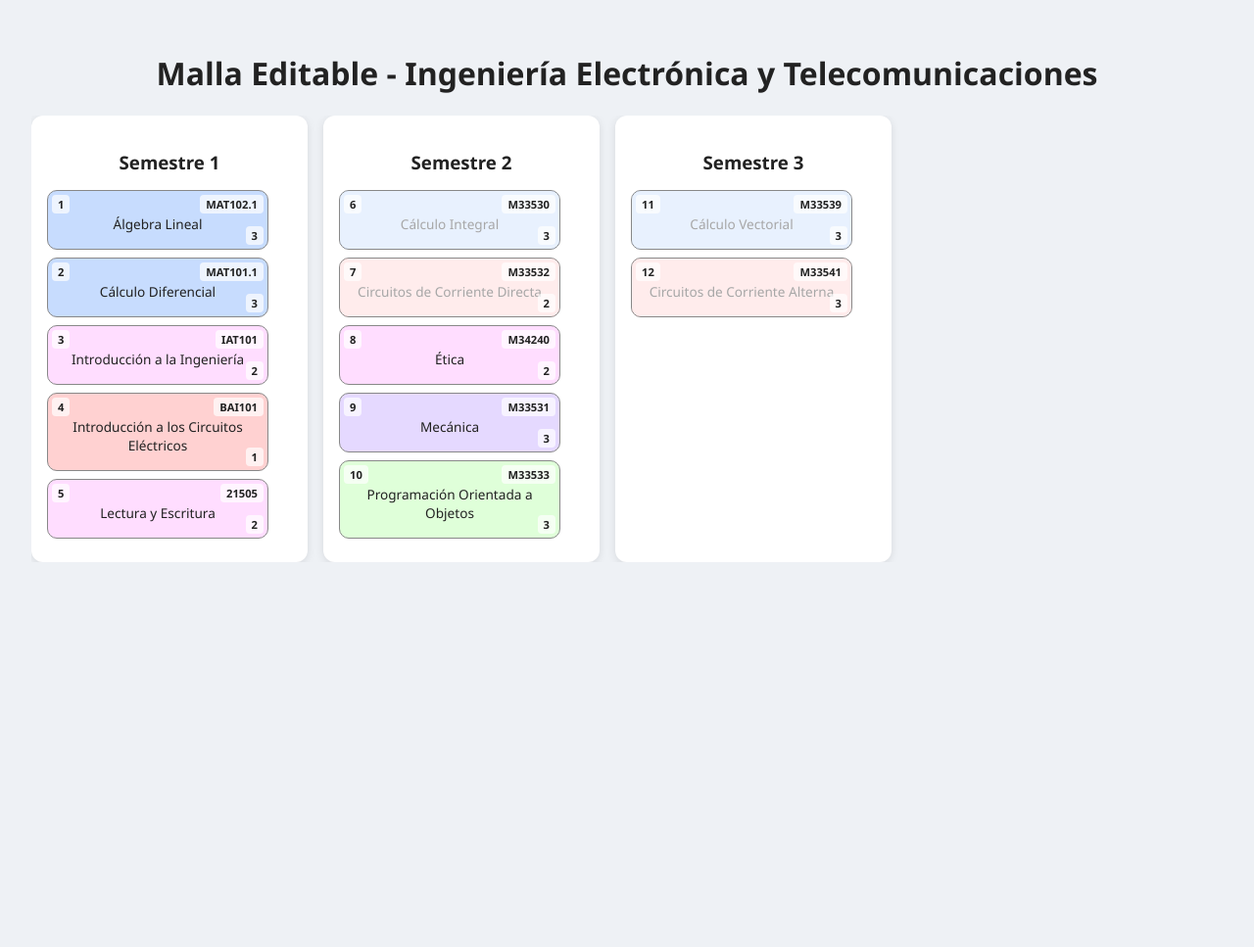
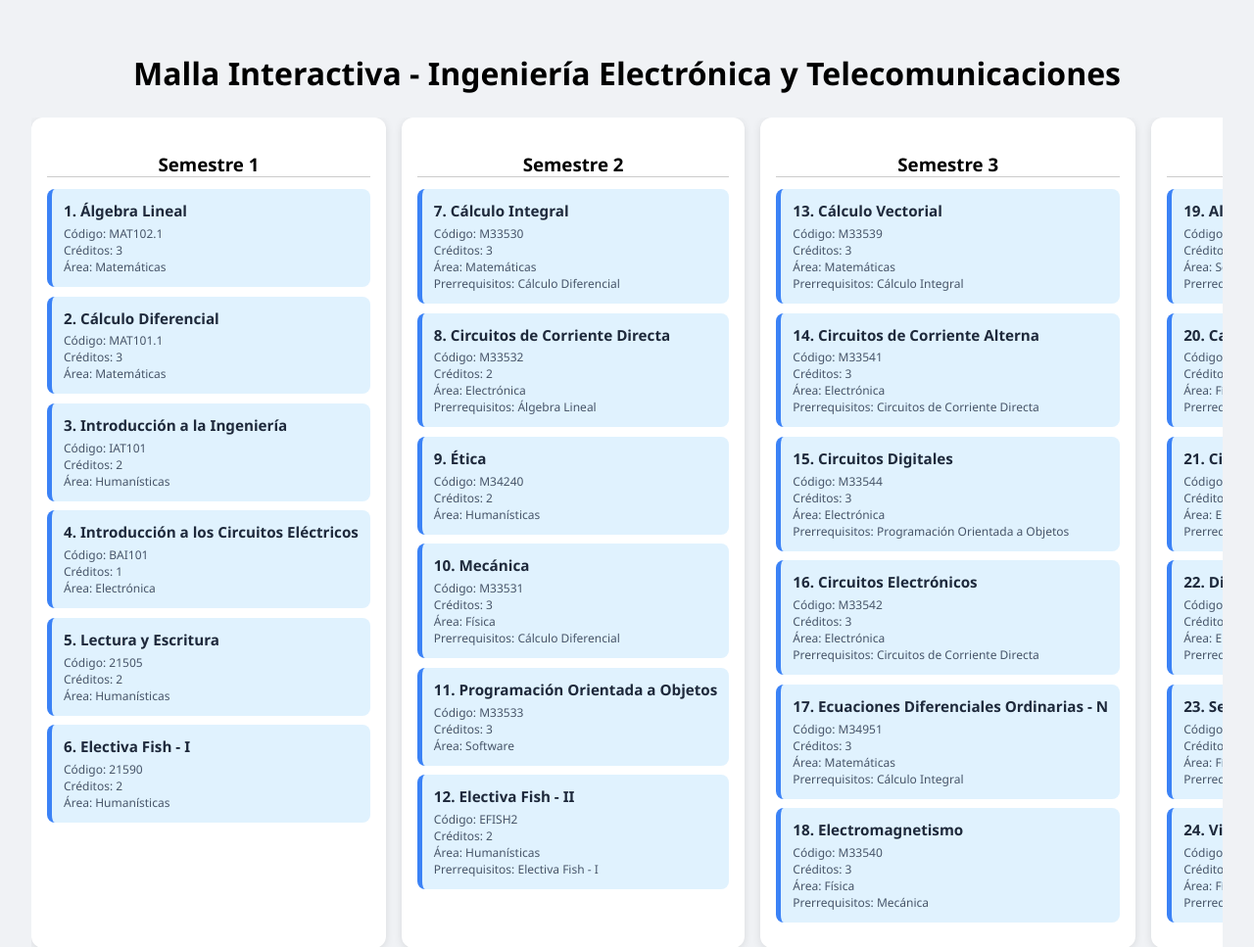
Before and after one commit to mariamsolano/prueba, a plain HTML site: page index.html in a window 1280 px wide. Shown: the top 967 px of the page at 98% size. Before the commit the page ends 800 px from the top, so only its background shows below. Drawn offline with Linux system fonts and the light colour scheme.

Commit message:
Update index.html

```diff
--- a/index.html
+++ b/index.html
@@ -1,221 +1,142 @@
 <!DOCTYPE html>
 <html lang="es">
 <head>
-  <meta charset="UTF-8">
-  <meta name="viewport" content="width=device-width, initial-scale=1.0">
-  <title>Malla Editable - Ingeniería Electrónica y Telecomunicaciones</title>
+  <meta charset="UTF-8" />
+  <meta name="viewport" content="width=device-width, initial-scale=1.0"/>
+  <title>Malla Interactiva - Electrónica y Telecomunicaciones</title>
   <style>
-    :root {
-      --bg-light: #eef1f5;
-      --bg-dark: #121212;
-      --text-light: #222;
-      --text-dark: #e0e0e0;
-      --card-light: #fff;
-      --card-dark: #1e1e1e;
-    }
-    @media (prefers-color-scheme: dark) {
-      :root {
-        --bg: var(--bg-dark);
-        --text: var(--text-dark);
-        --card: var(--card-dark);
-      }
-    }
-    @media (prefers-color-scheme: light), (prefers-color-scheme: no-preference) {
-      :root {
-        --bg: var(--bg-light);
-        --text: var(--text-light);
-        --card: var(--card-light);
-      }
-    }
     body {
-      background: var(--bg);
-      color: var(--text);
       font-family: 'Segoe UI', sans-serif;
       margin: 0;
       padding: 2rem;
+      background: #f0f2f5;
     }
+
     h1 {
       text-align: center;
+      margin-bottom: 1.5rem;
     }
+
     .grid {
       display: flex;
       gap: 1rem;
       overflow-x: auto;
     }
+
     .semestre {
-      background: var(--card);
+      background: #fff;
       padding: 1rem;
       border-radius: 12px;
-      min-width: 250px;
+      min-width: 240px;
       box-shadow: 0 2px 8px rgba(0,0,0,0.1);
+      flex-shrink: 0;
     }
+
     .semestre h3 {
       text-align: center;
-      margin-bottom: 1rem;
+      border-bottom: 1px solid #ccc;
+      margin-bottom: 0.75rem;
     }
+
     .materia {
-      position: relative;
-      border: 1px solid #888;
-      border-radius: 10px;
-      padding: 1.5rem 0.75rem 1rem;
-      margin-bottom: 0.5rem;
-      font-size: 0.85rem;
-      max-width: 200px;
-      width: 100%;
-      cursor: pointer;
-      overflow: hidden;
-      transition: all 0.3s ease;
+      background: #e0f2fe;
+      border-left: 5px solid #3b82f6;
+      border-radius: 8px;
+      padding: 0.75rem;
+      margin-bottom: 0.6rem;
     }
-    .materia[data-area="Matemáticas"]         { background: color-mix(in srgb, #a1c4fd 60%, var(--card)); }
-    .materia[data-area="Física"]              { background: color-mix(in srgb, #d3bfff 60%, var(--card)); }
-    .materia[data-area="Electricidad"]        { background: color-mix(in srgb, #ffb3b3 60%, var(--card)); }
-    .materia[data-area="Electrónica"]         { background: color-mix(in srgb, #ffd6a5 60%, var(--card)); }
-    .materia[data-area="Software"]            { background: color-mix(in srgb, #caffbf 60%, var(--card)); }
-    .materia[data-area="Telecomunicaciones"]  { background: color-mix(in srgb, #b5ead7 60%, var(--card)); }
-    .materia[data-area="Señales"]             { background: color-mix(in srgb, #9bf6ff 60%, var(--card)); }
-    .materia[data-area="Humanísticas"]        { background: color-mix(in srgb, #ffc6ff 60%, var(--card)); }
-    .materia[data-area="Proyectos"]           { background: color-mix(in srgb, #fdffb6 60%, var(--card)); }
-    .materia[data-area="Electiva"]            { background: color-mix(in srgb, #e0c3fc 60%, var(--card)); }
 
-    .materia .numero, .materia .codigo, .materia .creditos {
-      position: absolute;
-      font-size: 0.7rem;
-      font-weight: bold;
-      background: rgba(255,255,255,0.7);
-      padding: 2px 6px;
-      border-radius: 4px;
-      z-index: 2;
+    .materia strong {
+      display: block;
+      margin-bottom: 0.3rem;
+      font-size: 0.95rem;
+      color: #1e293b;
     }
-    .materia .numero { top: 4px; left: 4px; }
-    .materia .codigo { top: 4px; right: 4px; }
-    .materia .creditos { bottom: 4px; right: 4px; }
-    .materia span {
-      position: relative;
-      z-index: 1;
-      text-align: center;
+
+    .materia small {
       display: block;
+      font-size: 0.75rem;
+      color: #475569;
     }
-    .materia[data-aprobada="true"]::after {
-      content: "";
-      position: absolute;
-      top: 0;
-      left: 0;
-      width: 141%;
-      height: 2px;
-      background-color: var(--text);
-      transform: rotate(45deg);
-      transform-origin: top left;
-      z-index: 3;
+
+    @media (prefers-color-scheme: dark) {
+      body {
+        background: #121212;
+        color: #e0e0e0;
       }
-    .materia[data-bloqueada="true"]::before {
-      content: "";
-      position: absolute;
-      top: 0; left: 0; width: 100%; height: 100%;
-      background: rgba(255,255,255,0.6);
-      z-index: 2;
+
+      .semestre {
+        background: #1e1e1e;
+        box-shadow: none;
       }
-    @media (prefers-color-scheme: dark) {
-      .materia .numero,
-      .materia .codigo,
-      .materia .creditos {
-        background: rgba(0,0,0,0.6);
+
+      .materia {
+        background: #1d4ed8;
+        border-left-color: #60a5fa;
       }
-      .materia[data-bloqueada="true"]::before {
-        background: rgba(0,0,0,0.6);
+
+      .materia strong {
+        color: #ffffff;
+      }
+
+      .materia small {
+        color: #cbd5e1;
       }
     }
   </style>
 </head>
 <body>
-  <h1>Malla Editable - Ingeniería Electrónica y Telecomunicaciones</h1>
-  <div class="grid" id="contenedor"></div>
+  <h1>Malla Interactiva - Ingeniería Electrónica y Telecomunicaciones</h1>
+  <div id="malla-original" class="grid"></div>
 
   <script>
-    const materias = [
-      { numero: 1, codigo: 'MAT102.1', nombre: 'Álgebra Lineal', semestre: 1, area: 'Matemáticas', creditos: 3 },
-      { numero: 2, codigo: 'MAT101.1', nombre: 'Cálculo Diferencial', semestre: 1, area: 'Matemáticas', creditos: 3 },
-      { numero: 3, codigo: 'IAT101', nombre: 'Introducción a la Ingeniería', semestre: 1, area: 'Humanísticas', creditos: 2 },
-      { numero: 4, codigo: 'BAI101', nombre: 'Introducción a los Circuitos Eléctricos', semestre: 1, area: 'Electricidad', creditos: 1 },
-      { numero: 5, codigo: '21505', nombre: 'Lectura y Escritura', semestre: 1, area: 'Humanísticas', creditos: 2 },
-      { numero: 6, codigo: 'M33530', nombre: 'Cálculo Integral', semestre: 2, area: 'Matemáticas', creditos: 3, prerequisitos: ['Cálculo Diferencial'] },
-      { numero: 7, codigo: 'M33532', nombre: 'Circuitos de Corriente Directa', semestre: 2, area: 'Electricidad', creditos: 2, prerequisitos: ['Introducción a los Circuitos Eléctricos'] },
-      { numero: 8, codigo: 'M34240', nombre: 'Ética', semestre: 2, area: 'Humanísticas', creditos: 2 },
-      { numero: 9, codigo: 'M33531', nombre: 'Mecánica', semestre: 2, area: 'Física', creditos: 3 },
-      { numero: 10, codigo: 'M33533', nombre: 'Programación Orientada a Objetos', semestre: 2, area: 'Software', creditos: 3 },
-      { numero: 11, codigo: 'M33539', nombre: 'Cálculo Vectorial', semestre: 3, area: 'Matemáticas', creditos: 3, prerequisitos: ['Cálculo Integral'] },
-      { numero: 12, codigo: 'M33541', nombre: 'Circuitos de Corriente Alterna', semestre: 3, area: 'Electricidad', creditos: 3, prerequisitos: ['Circuitos de Corriente Directa'] }
-    ];
+    fetch('materias.json')
+      .then(res => res.json())
+      .then(data => {
+        const materias = data.map((arr, i) => ({
+          numero: i + 1,
+          codigo: arr[0],
+          nombre: arr[1],
+          creditos: arr[2],
+          area: arr[3],
+          semestre: arr[4],
+          prerequisitos: arr[5] || []
+        }));
 
-    const materiasPorSemestre = {};
-    materias.forEach(m => {
-      if (!materiasPorSemestre[m.semestre]) materiasPorSemestre[m.semestre] = [];
-      materiasPorSemestre[m.semestre].push(m);
+        renderizarMalla(materias, 'malla-original');
       });
 
-    const contenedor = document.getElementById('contenedor');
-    for (const semestre in materiasPorSemestre) {
-      const columna = document.createElement('div');
-      columna.className = 'semestre';
-      const titulo = document.createElement('h3');
-      titulo.textContent = `Semestre ${semestre}`;
-      columna.appendChild(titulo);
+    function renderizarMalla(materias, contenedorId) {
+      const contenedor = document.getElementById(contenedorId);
+      contenedor.innerHTML = "";
 
-      materiasPorSemestre[semestre].forEach(m => {
+      const porSemestre = {};
+      materias.forEach(m => {
+        if (!porSemestre[m.semestre]) porSemestre[m.semestre] = [];
+        porSemestre[m.semestre].push(m);
+      });
+
+      const ordenados = Object.keys(porSemestre).sort((a, b) => a - b);
+      ordenados.forEach(sem => {
+        const col = document.createElement('div');
+        col.className = 'semestre';
+        col.innerHTML = `<h3>Semestre ${sem}</h3>`;
+
+        porSemestre[sem].forEach(m => {
           const div = document.createElement('div');
           div.className = 'materia';
-        div.dataset.area = m.area;
-        div.dataset.nombre = m.nombre;
           div.innerHTML = `
-          <div class="numero">${m.numero}</div>
-          <div class="codigo">${m.codigo}</div>
-          <div class="creditos">${m.creditos}</div>
-          <span class="contenido">${m.nombre}</span>
+            <strong>${m.numero}. ${m.nombre}</strong>
+            <small>Código: ${m.codigo}</small>
+            <small>Créditos: ${m.creditos}</small>
+            <small>Área: ${m.area}</small>
+            ${m.prerequisitos.length ? `<small>Prerrequisitos: ${m.prerequisitos.join(', ')}</small>` : ''}
           `;
-        if (m.prerequisitos) {
-          div.dataset.bloqueada = true;
-        }
-        div.addEventListener('click', () => alternarEstado(m, div));
-        columna.appendChild(div);
+          col.appendChild(div);
         });
 
-      contenedor.appendChild(columna);
-    }
-
-    function alternarEstado(materia, elemento) {
-      if (elemento.dataset.bloqueada === 'true') return;
-      const yaAprobada = elemento.dataset.aprobada === 'true';
-      if (yaAprobada) {
-        delete elemento.dataset.aprobada;
-        volverABloquearDependientes(materia.nombre);
-      } else {
-        elemento.dataset.aprobada = true;
-        desbloquearMaterias(materia.nombre);
-      }
-    }
-
-    function desbloquearMaterias(nombreAprobado) {
-      document.querySelectorAll('[data-bloqueada="true"]').forEach(el => {
-        const mat = materias.find(m => m.nombre === el.dataset.nombre);
-        if (mat && mat.prerequisitos.every(pr => estaAprobada(pr))) {
-          el.dataset.bloqueada = false;
-        }
+        contenedor.appendChild(col);
       });
-    }
-
-    function volverABloquearDependientes(nombreDesmarcado) {
-      document.querySelectorAll('.materia').forEach(el => {
-        const mat = materias.find(m => m.nombre === el.dataset.nombre);
-        if (mat && mat.prerequisitos && mat.prerequisitos.includes(nombreDesmarcado)) {
-          el.dataset.bloqueada = true;
-          delete el.dataset.aprobada;
-          volverABloquearDependientes(mat.nombre);
-        }
-      });
-    }
-
-    function estaAprobada(nombre) {
-      const el = document.querySelector(`.materia[data-nombre="${nombre}"]`);
-      return el && el.dataset.aprobada === 'true';
     }
   </script>
 </body>
```
Lines whose indentation alone changed are shown as unchanged.
